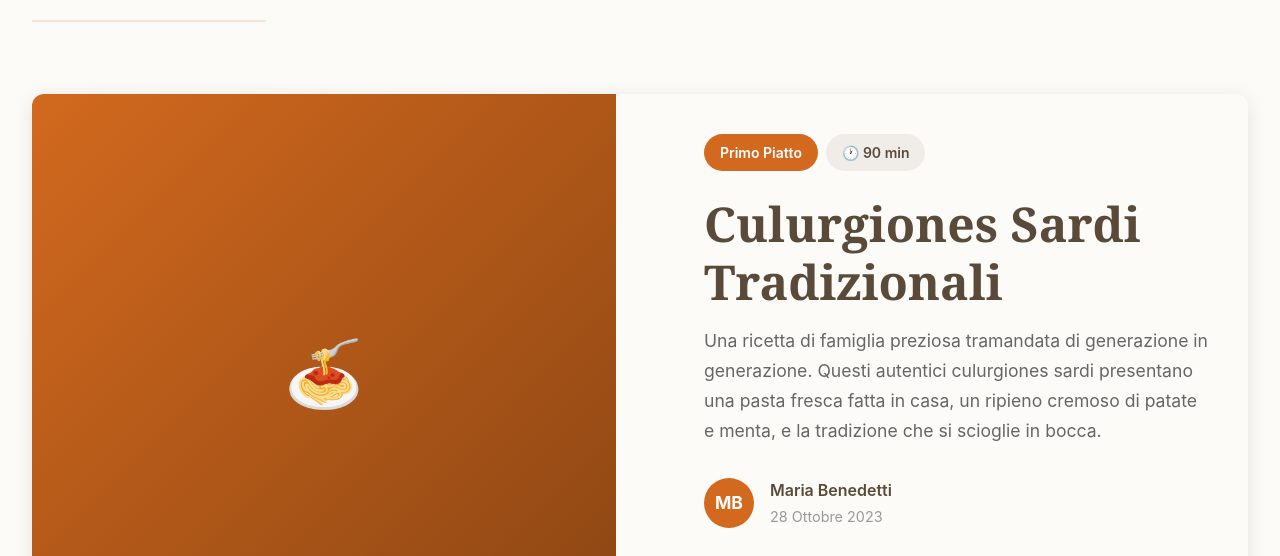
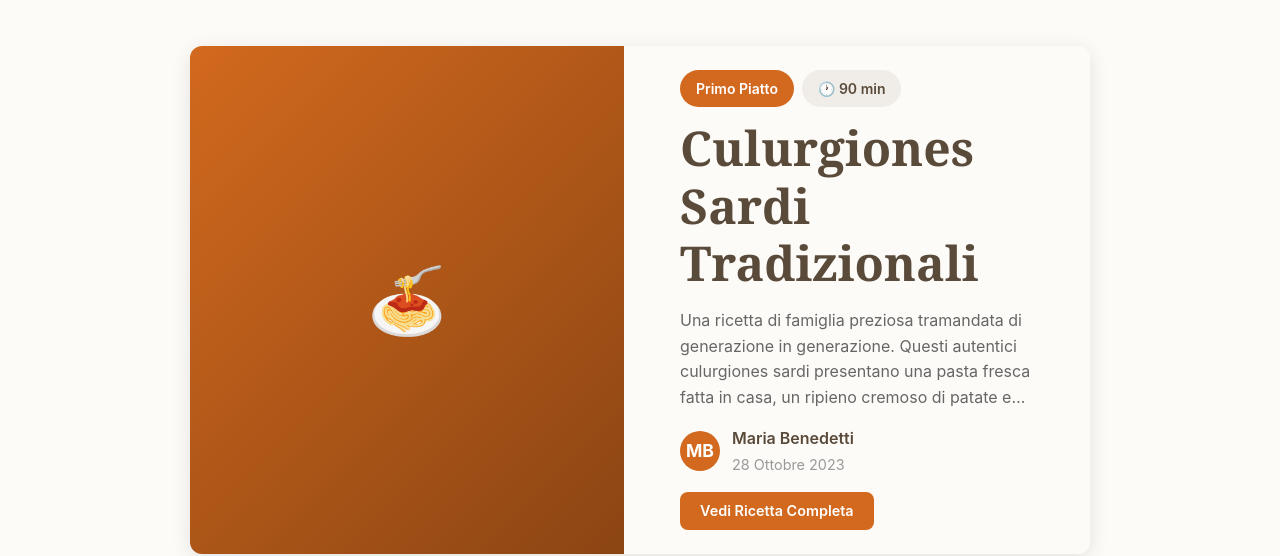
Before and after one commit to Runatorium/cooking-blog, a React (Vite) app in the folder frontend/: page / in a window 1280 px wide. Shown: the part 790-1346 px from the top of the page. Built offline with nearby package versions, Linux system fonts and the light colour scheme; no server answers.

Commit message:
[LandingPage] Fix CSS issues and remove unused files

```diff
--- a/frontend/src/components/LandingPage.css
+++ b/frontend/src/components/LandingPage.css
@@ -95,7 +95,7 @@
 
 /* Featured Recipe Section */
 .featured-recipe-section {
-  padding: 5rem 0;
+  padding: 3rem 0;
   background: var(--bg-card, #fdfbf8);
 }
 
@@ -109,11 +109,11 @@
   display: flex;
   justify-content: space-between;
   align-items: baseline;
-  margin-bottom: 3rem;
+  margin-bottom: 2rem;
 }
 
 .section-title {
-  font-size: 2.5rem;
+  font-size: 2rem;
   font-weight: 700;
   color: #5a4a3a;
   font-family: 'Georgia', serif;
@@ -135,11 +135,13 @@
 .featured-recipe-card {
   display: grid;
   grid-template-columns: 1fr 1fr;
-  gap: 3rem;
+  gap: 2rem;
   background: var(--bg-card, #fdfbf8);
   border-radius: 12px;
   overflow: hidden;
   box-shadow: 0 4px 20px rgba(0, 0, 0, 0.1);
+  max-width: 900px;
+  margin: 0 auto;
 }
 
 .featured-recipe-card--redazione {
@@ -152,25 +154,26 @@
   align-items: center;
   flex-wrap: wrap;
   gap: 0.5rem;
+  margin-bottom: 0.75rem;
 }
 
 .featured-recipe-image {
   position: relative;
-  min-height: 400px;
+  min-height: 260px;
   overflow: hidden;
 }
 
 .featured-recipe-image img {
   width: 100%;
   height: 100%;
-  min-height: 400px;
+  min-height: 260px;
   object-fit: cover;
 }
 
 .recipe-image-placeholder {
   width: 100%;
   height: 100%;
-  min-height: 400px;
+  min-height: 260px;
   background-size: cover;
   background-position: center;
 }
@@ -186,11 +189,11 @@
   top: 50%;
   left: 50%;
   transform: translate(-50%, -50%);
-  font-size: 5rem;
+  font-size: 3.5rem;
 }
 
 .featured-recipe-content {
-  padding: 2.5rem;
+  padding: 1.5rem;
   display: flex;
   flex-direction: column;
   justify-content: space-between;
@@ -198,8 +201,8 @@
 
 .recipe-tags {
   display: flex;
-  gap: 0.75rem;
-  margin-bottom: 1.5rem;
+  gap: 0.5rem;
+  margin-bottom: 1rem;
   flex-wrap: wrap;
 }
 
@@ -241,20 +244,20 @@
 }
 
 .recipe-title {
-  font-size: 2.25rem;
+  font-size: 1.6rem;
   font-weight: 700;
   color: #5a4a3a;
-  margin-bottom: 1.25rem;
+  margin-bottom: 0.75rem;
   font-family: 'Georgia', serif;
   line-height: 1.3;
 }
 
 /* Featured recipe description - limit to 4 lines */
 .featured-recipe-card .recipe-description {
-  font-size: 1.1rem;
+  font-size: 1rem;
   color: #666;
-  line-height: 1.7;
-  margin-bottom: 2rem;
+  line-height: 1.6;
+  margin-bottom: 1rem;
   display: -webkit-box;
   -webkit-line-clamp: 4;
   -webkit-box-orient: vertical;
@@ -264,13 +267,13 @@
 .recipe-author {
   display: flex;
   align-items: center;
-  gap: 1rem;
-  margin-bottom: 2rem;
+  gap: 0.75rem;
+  margin-bottom: 1rem;
 }
 
 .author-avatar {
-  width: 50px;
-  height: 50px;
+  width: 40px;
+  height: 40px;
   border-radius: 50%;
   background: #d2691e;
   color: #fff;
@@ -324,6 +327,11 @@
 
 .btn-view-recipe:hover {
   background: #b85a1a;
+}
+
+.featured-recipe-card .btn-view-recipe {
+  padding: 0.65rem 1.25rem;
+  font-size: 0.9rem;
 }
 
 /* Latest Recipes Section */
@@ -857,7 +865,7 @@
   .featured-recipe-image,
   .featured-recipe-image img,
   .recipe-image-placeholder {
-    min-height: 280px;
+    min-height: 220px;
   }
 
   .latest-recipes-section .container {
@@ -890,7 +898,7 @@
   }
 
   .recipe-title {
-    font-size: 1.75rem;
+    font-size: 1.5rem;
   }
 
   .recipes-grid {
@@ -952,7 +960,7 @@
   }
 
   .recipe-title {
-    font-size: 1.35rem;
+    font-size: 1.25rem;
   }
 
   .btn-view-all-recipes {
```
